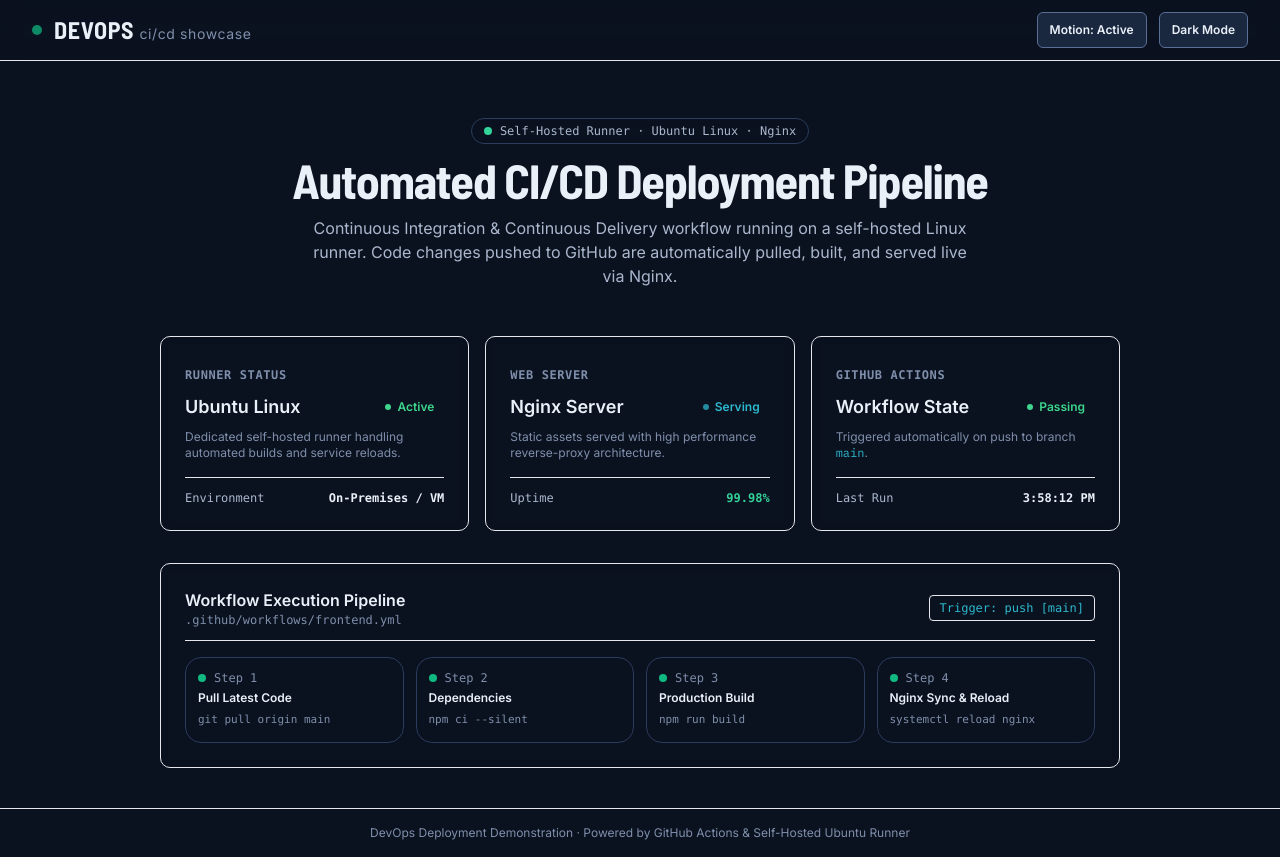
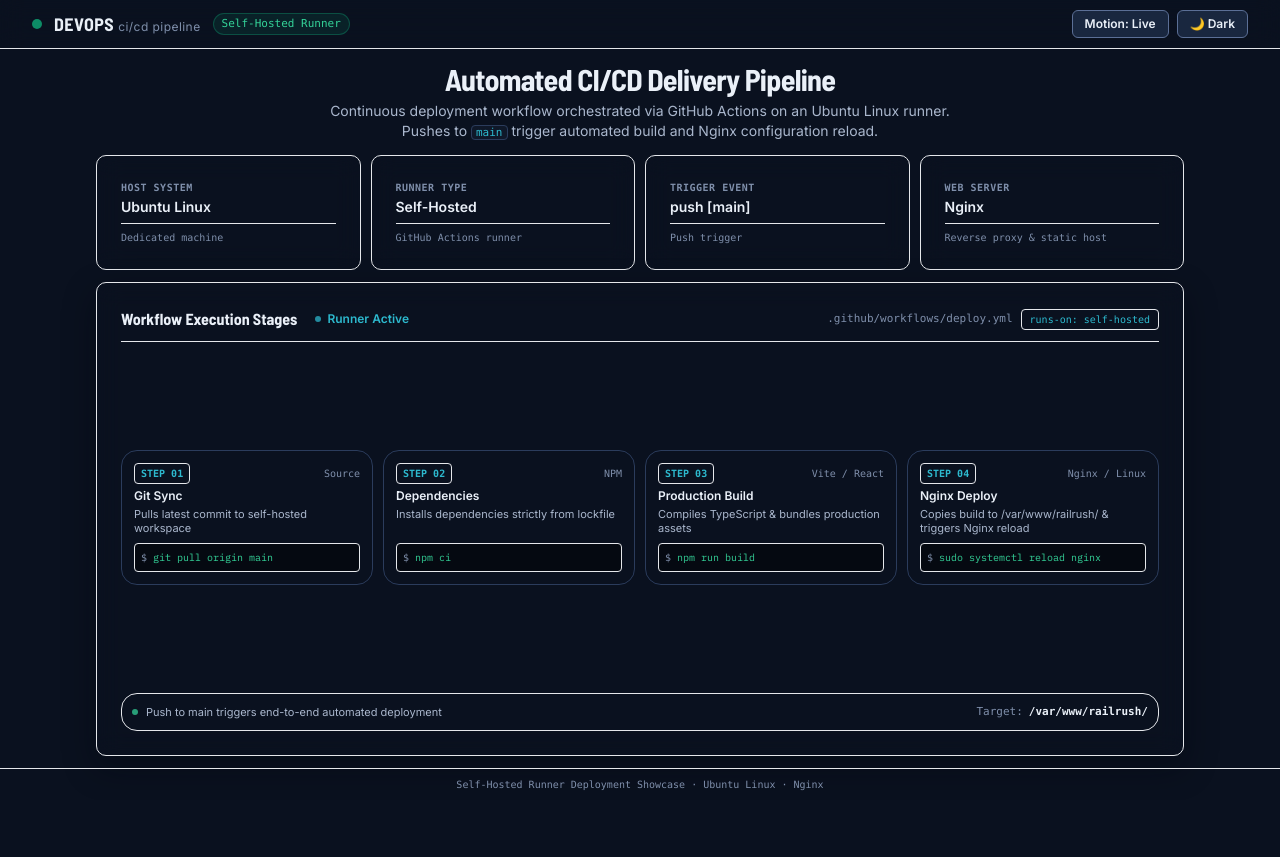
Before and after one commit to Yashika-Agrawal/RailRush, a React (Vite) app in the folder frontend/: page / in a window 1280 px wide. After the commit the page ends 800 px from the top, so only its background shows below. Built offline with nearby package versions, Linux system fonts and the light colour scheme.

Commit message:
feat: add CI/CD showcase UI and revert script

```diff
--- a/frontend/src/App.tsx
+++ b/frontend/src/App.tsx
@@ -1,170 +1,188 @@
-import React, { useState, useEffect } from 'react';
+import React from 'react';
 import { useTheme } from './design/theme/ThemeProvider';
 import { RouteNetwork } from './design/background/RouteNetwork';
 import { Button, Card, StatusPill } from './design/components/ui';
 
 export const App: React.FC = () => {
   const { theme, toggleTheme, calmMode, toggleCalmMode } = useTheme();
-  const uptime = '99.98%';
-  const [lastDeployed, setLastDeployed] = useState('Just now');
 
-  useEffect(() => {
-    setLastDeployed(new Date().toLocaleTimeString());
-  }, []);
+  const stages = [
+    {
+      step: '01',
+      title: 'Git Sync',
+      tag: 'Source',
+      cmd: 'git pull origin main',
+      detail: 'Pulls latest commit to self-hosted workspace',
+    },
+    {
+      step: '02',
+      title: 'Dependencies',
+      tag: 'NPM',
+      cmd: 'npm ci',
+      detail: 'Installs dependencies strictly from lockfile',
+    },
+    {
+      step: '03',
+      title: 'Production Build',
+      tag: 'Vite / React',
+      cmd: 'npm run build',
+      detail: 'Compiles TypeScript & bundles production assets',
+    },
+    {
+      step: '04',
+      title: 'Nginx Deploy',
+      tag: 'Nginx / Linux',
+      cmd: 'sudo systemctl reload nginx',
+      detail: 'Copies build to /var/www/railrush/ & triggers Nginx reload',
+    },
+  ];
+
+  const specs = [
+    { label: 'Host System', val: 'Ubuntu Linux', sub: 'Dedicated machine' },
+    { label: 'Runner Type', val: 'Self-Hosted', sub: 'GitHub Actions runner' },
+    { label: 'Trigger Event', val: 'push [main]', sub: 'Push trigger' },
+    { label: 'Web Server', val: 'Nginx', sub: 'Reverse proxy & static host' },
+  ];
 
   return (
-    <div className="relative min-h-screen text-text selection:bg-action selection:text-on-action flex flex-col font-body">
-      {/* Background Graphic */}
+    <div className="relative h-screen max-h-screen overflow-hidden text-text selection:bg-action selection:text-on-action flex flex-col font-body">
+      {/* Dynamic 2D Canvas Background */}
       <RouteNetwork />
 
-      {/* Header Bar */}
-      <header className="sticky top-0 z-sticky backdrop-blur-md bg-raised/80 border-b border-border/60 px-space-4 md:px-space-8 py-3 flex items-center justify-between">
+      {/* Compact Header Bar */}
+      <header className="shrink-0 z-sticky backdrop-blur-md bg-raised/85 border-b border-border/60 px-4 md:px-8 py-2.5 flex items-center justify-between">
         <div className="flex items-center gap-3">
           <span className="w-2.5 h-2.5 rounded-full bg-emerald-500 animate-pulse" />
-          <h1 className="font-display font-bold text-xl md:text-2xl tracking-wide uppercase">
-            DevOps <span className="text-text-3 font-normal text-sm lowercase font-body">CI/CD Showcase</span>
+          <h1 className="font-display font-bold text-base md:text-lg tracking-wide uppercase">
+            DevOps <span className="text-text-3 font-normal text-xs lowercase font-body">CI/CD Pipeline</span>
           </h1>
+          <span className="hidden sm:inline-block text-[11px] font-mono text-emerald-400 bg-emerald-500/10 border border-emerald-500/30 px-2 py-0.5 rounded-full">
+            Self-Hosted Runner
+          </span>
         </div>
 
-        <div className="flex items-center gap-3">
+        <div className="flex items-center gap-2">
           <Button
             size="sm"
             variant="secondary"
             onClick={toggleCalmMode}
-            title="Toggle Reduced Motion & Ambient Animation"
+            title="Toggle Canvas Motion"
+            className="py-1 px-2.5 text-xs h-7"
           >
-            Motion: {calmMode ? 'Calm' : 'Active'}
+            Motion: {calmMode ? 'Calm' : 'Live'}
           </Button>
 
           <Button
             size="sm"
             variant="secondary"
             onClick={toggleTheme}
-            title="Toggle Light / Dark Mode"
+            title="Toggle Theme"
+            className="py-1 px-2.5 text-xs h-7"
           >
-            {theme === 'dark' ? 'Light Mode' : 'Dark Mode'}
+            {theme === 'dark' ? '☀️ Light' : '🌙 Dark'}
           </Button>
         </div>
       </header>
 
-      {/* Hero Section */}
-      <main className="flex-1 max-w-5xl mx-auto w-full px-space-4 md:px-space-8 py-10 space-y-8 z-base">
-        <div className="text-center space-y-3 py-4">
-          <div className="inline-flex items-center gap-2 px-3 py-1 rounded-full text-xs font-mono font-medium border border-border bg-raised/60 backdrop-blur-sm text-text-2">
-            <span className="w-2 h-2 rounded-full bg-emerald-400" />
-            Self-Hosted Runner · Ubuntu Linux · Nginx
-          </div>
-          <h2 className="text-3xl md:text-5xl font-display font-extrabold tracking-tight">
-            Automated CI/CD Deployment Pipeline
+      {/* Main Single-Screen Content (No Scroll) */}
+      <main className="flex-1 min-h-0 max-w-6xl w-full mx-auto px-4 md:px-8 py-3 flex flex-col justify-between gap-3 z-base">
+        {/* Compact Hero */}
+        <div className="text-center space-y-1">
+          <h2 className="text-2xl md:text-3xl font-display font-black tracking-tight">
+            Automated CI/CD Delivery Pipeline
           </h2>
-          <p className="text-text-2 max-w-2xl mx-auto text-sm md:text-base leading-relaxed">
-            Continuous Integration &amp; Continuous Delivery workflow running on a self-hosted Linux runner. Code changes pushed to GitHub are automatically pulled, built, and served live via Nginx.
+          <p className="text-text-2 text-xs md:text-sm max-w-2xl mx-auto line-clamp-2">
+            Continuous deployment workflow orchestrated via GitHub Actions on an Ubuntu Linux runner.
+            Pushes to <code className="text-action font-mono px-1 py-0.2 rounded bg-raised border border-border text-[11px]">main</code> trigger automated build and Nginx configuration reload.
           </p>
         </div>
 
-        {/* System Architecture & Status Cards */}
-        <div className="grid grid-cols-1 md:grid-cols-3 gap-4">
-          <Card className="p-5 border-border/80 bg-raised/70 backdrop-blur-sm flex flex-col justify-between">
-            <div className="space-y-2">
-              <span className="text-xs uppercase tracking-wider font-mono text-text-3 font-semibold">Runner Status</span>
-              <div className="flex items-center justify-between">
-                <span className="text-lg font-bold">Ubuntu Linux</span>
-                <StatusPill status="on-time" label="Active" />
+        {/* 4 Infrastructure Spec Tiles */}
+        <div className="grid grid-cols-2 md:grid-cols-4 gap-2.5">
+          {specs.map((item) => (
+            <Card key={item.label} className="p-3 bg-raised/80 backdrop-blur-md border-border/80 flex flex-col justify-between">
+              <div>
+                <span className="text-[10px] font-mono uppercase tracking-wider text-text-3 font-semibold block">
+                  {item.label}
+                </span>
+                <span className="text-sm font-bold text-text mt-0.5 block truncate">
+                  {item.val}
+                </span>
               </div>
-              <p className="text-xs text-text-3">Dedicated self-hosted runner handling automated builds and service reloads.</p>
-            </div>
-            <div className="mt-4 pt-3 border-t border-border/50 text-xs font-mono text-text-2 flex justify-between">
-              <span>Environment</span>
-              <span className="font-semibold text-text">On-Premises / VM</span>
-            </div>
+              <span className="text-[10px] text-text-3 border-t border-border/40 pt-1.5 mt-1.5 font-mono block truncate">
+                {item.sub}
+              </span>
             </Card>
-
-          <Card className="p-5 border-border/80 bg-raised/70 backdrop-blur-sm flex flex-col justify-between">
-            <div className="space-y-2">
-              <span className="text-xs uppercase tracking-wider font-mono text-text-3 font-semibold">Web Server</span>
-              <div className="flex items-center justify-between">
-                <span className="text-lg font-bold">Nginx Server</span>
-                <StatusPill status="live" label="Serving" />
-              </div>
-              <p className="text-xs text-text-3">Static assets served with high performance reverse-proxy architecture.</p>
-            </div>
-            <div className="mt-4 pt-3 border-t border-border/50 text-xs font-mono text-text-2 flex justify-between">
-              <span>Uptime</span>
-              <span className="font-semibold text-emerald-400">{uptime}</span>
-            </div>
-          </Card>
-
-          <Card className="p-5 border-border/80 bg-raised/70 backdrop-blur-sm flex flex-col justify-between">
-            <div className="space-y-2">
-              <span className="text-xs uppercase tracking-wider font-mono text-text-3 font-semibold">GitHub Actions</span>
-              <div className="flex items-center justify-between">
-                <span className="text-lg font-bold">Workflow State</span>
-                <StatusPill status="on-time" label="Passing" />
-              </div>
-              <p className="text-xs text-text-3">Triggered automatically on push to branch <code className="text-action">main</code>.</p>
-            </div>
-            <div className="mt-4 pt-3 border-t border-border/50 text-xs font-mono text-text-2 flex justify-between">
-              <span>Last Run</span>
-              <span className="font-semibold text-text">{lastDeployed}</span>
-            </div>
-          </Card>
+          ))}
         </div>
 
-        {/* Deployment Pipeline Step Visualization */}
-        <Card className="p-6 border-border/80 bg-raised/70 backdrop-blur-sm space-y-4">
-          <div className="flex items-center justify-between border-b border-border/50 pb-3">
-            <div>
-              <h3 className="text-base font-semibold">Workflow Execution Pipeline</h3>
-              <p className="text-xs text-text-3 font-mono">.github/workflows/frontend.yml</p>
+        {/* Central Pipeline Workflow Container */}
+        <Card className="p-4 md:p-5 bg-raised/85 backdrop-blur-md border-border/80 flex-1 min-h-0 flex flex-col justify-between shadow-float">
+          {/* Workflow Header */}
+          <div className="flex items-center justify-between border-b border-border/50 pb-2.5">
+            <div className="flex items-center gap-2">
+              <span className="font-display font-bold text-sm md:text-base">
+                Workflow Execution Stages
+              </span>
+              <StatusPill status="live" label="Runner Active" />
             </div>
-            <span className="text-xs font-mono bg-action/10 text-action px-2.5 py-1 rounded border border-action/20">
-              Trigger: push [main]
+            <div className="flex items-center gap-2">
+              <span className="text-[11px] font-mono text-text-3 hidden sm:inline">
+                .github/workflows/deploy.yml
+              </span>
+              <span className="text-[10px] font-mono bg-action/10 text-action border border-action/20 px-2 py-0.5 rounded">
+                runs-on: self-hosted
               </span>
             </div>
-
-          <div className="grid grid-cols-1 sm:grid-cols-4 gap-3 text-sm">
-            <div className="p-3 rounded-lg border border-border bg-base/50 space-y-1">
-              <div className="flex items-center gap-2">
-                <span className="w-2 h-2 rounded-full bg-emerald-500" />
-                <span className="font-mono text-xs text-text-3">Step 1</span>
-              </div>
-              <p className="font-semibold text-xs">Pull Latest Code</p>
-              <p className="font-mono text-[11px] text-text-3">git pull origin main</p>
           </div>
 
-            <div className="p-3 rounded-lg border border-border bg-base/50 space-y-1">
-              <div className="flex items-center gap-2">
-                <span className="w-2 h-2 rounded-full bg-emerald-500" />
-                <span className="font-mono text-xs text-text-3">Step 2</span>
+          {/* 4 Pipeline Step Cards in 1 Row */}
+          <div className="grid grid-cols-1 sm:grid-cols-2 lg:grid-cols-4 gap-2.5 py-1">
+            {stages.map((stage) => (
+              <div
+                key={stage.step}
+                className="p-3 rounded-lg border border-border bg-base/55 flex flex-col justify-between space-y-2 hover:border-action/40 transition-colors"
+              >
+                <div className="space-y-1">
+                  <div className="flex items-center justify-between">
+                    <span className="text-[10px] font-mono font-bold text-action bg-action/10 px-1.5 py-0.5 rounded border border-action/20">
+                      STEP {stage.step}
+                    </span>
+                    <span className="text-[10px] font-mono text-text-3">
+                      {stage.tag}
+                    </span>
                   </div>
-              <p className="font-semibold text-xs">Dependencies</p>
-              <p className="font-mono text-[11px] text-text-3">npm ci --silent</p>
+                  <h4 className="font-semibold text-xs text-text">{stage.title}</h4>
+                  <p className="text-[11px] text-text-2 leading-tight">
+                    {stage.detail}
+                  </p>
                 </div>
 
-            <div className="p-3 rounded-lg border border-border bg-base/50 space-y-1">
-              <div className="flex items-center gap-2">
-                <span className="w-2 h-2 rounded-full bg-emerald-500" />
-                <span className="font-mono text-xs text-text-3">Step 3</span>
+                <div className="p-1.5 rounded bg-black/45 border border-border/60 font-mono text-[10px] text-emerald-400 overflow-hidden whitespace-nowrap text-ellipsis flex items-center gap-1.5">
+                  <span className="text-text-3 select-none">$</span>
+                  <code className="truncate">{stage.cmd}</code>
                 </div>
-              <p className="font-semibold text-xs">Production Build</p>
-              <p className="font-mono text-[11px] text-text-3">npm run build</p>
+              </div>
+            ))}
           </div>
 
-            <div className="p-3 rounded-lg border border-border bg-base/50 space-y-1">
-              <div className="flex items-center gap-2">
-                <span className="w-2 h-2 rounded-full bg-emerald-500" />
-                <span className="font-mono text-xs text-text-3">Step 4</span>
+          {/* Workflow Summary Strip */}
+          <div className="p-2.5 rounded-lg bg-base/60 border border-border/60 flex items-center justify-between text-xs">
+            <div className="flex items-center gap-2 text-text-2">
+              <span className="w-1.5 h-1.5 rounded-full bg-emerald-400 animate-pulse" />
+              <span className="text-[11px]">Push to main triggers end-to-end automated deployment</span>
             </div>
-              <p className="font-semibold text-xs">Nginx Sync &amp; Reload</p>
-              <p className="font-mono text-[11px] text-text-3">systemctl reload nginx</p>
+            <div className="flex items-center gap-1.5 font-mono text-[11px] text-text-3">
+              <span>Target:</span>
+              <span className="text-text font-semibold">/var/www/railrush/</span>
             </div>
           </div>
         </Card>
       </main>
 
-      {/* Footer */}
-      <footer className="z-base border-t border-border/40 py-4 px-space-4 md:px-space-8 text-center text-xs text-text-3">
-        DevOps Deployment Demonstration · Powered by GitHub Actions &amp; Self-Hosted Ubuntu Runner
+      {/* Minimal Footer */}
+      <footer className="shrink-0 z-base border-t border-border/40 py-2 px-4 text-center text-[10px] text-text-3 font-mono">
+        Self-Hosted Runner Deployment Showcase · Ubuntu Linux · Nginx
       </footer>
     </div>
   );
```
Lines whose indentation alone changed are shown as unchanged.
